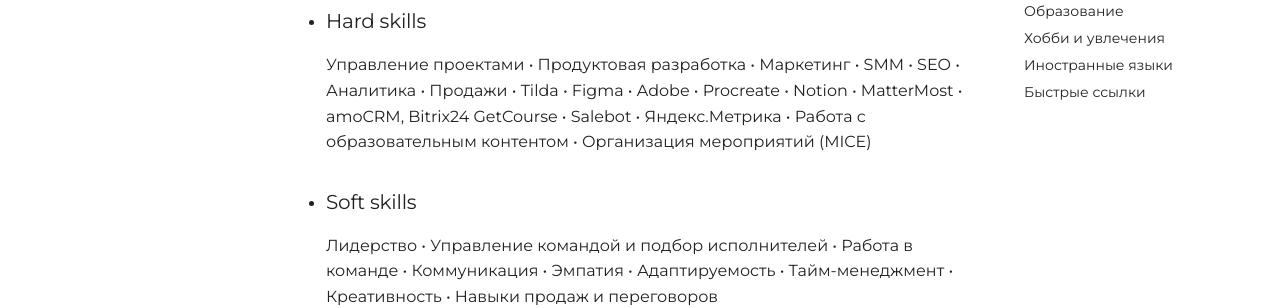
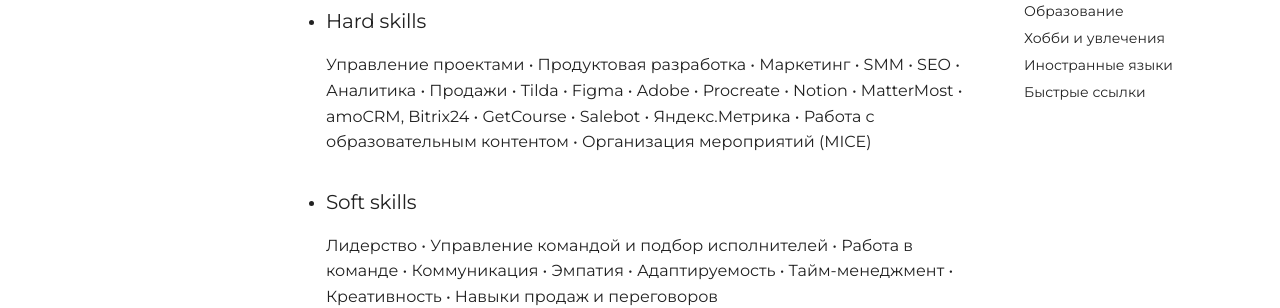
Before and after one commit to juliadv8/coursework, an MkDocs documentation site: the page built from docs/about.md, in a window 1280 px wide and 900 px high, scrolled down 1159 px. Shown: the part 205-513 px from the top of the window. Built offline with MkDocs 1.6.1 and Material for MkDocs 9.7.7, drawn with Linux system fonts in a browser that asks for light colours; comment, search, counter and statistics services are not loaded.

```diff
--- a/docs/about.md
+++ b/docs/about.md
@@ -22,7 +22,7 @@
 ## Навыки
 
 - ### Hard skills
-Управление проектами • Продуктовая разработка • Маркетинг • SMM • SEO • Аналитика • Продажи • Tilda • Figma • Adobe • Procreate • Notion • MatterMost • amoCRM, Bitrix24 GetCourse • Salebot • Яндекс.Метрика • Работа с образовательным контентом • Организация мероприятий (MICE)
+Управление проектами • Продуктовая разработка • Маркетинг • SMM • SEO • Аналитика • Продажи • Tilda • Figma • Adobe • Procreate • Notion • MatterMost • amoCRM, Bitrix24 • GetCourse • Salebot • Яндекс.Метрика • Работа с образовательным контентом • Организация мероприятий (MICE)
 - ### Soft skills
 Лидерство • Управление командой и подбор исполнителей • Работа в команде • Коммуникация • Эмпатия • Адаптируемость • Тайм-менеджмент • Креативность • Навыки продаж и переговоров
 
```
